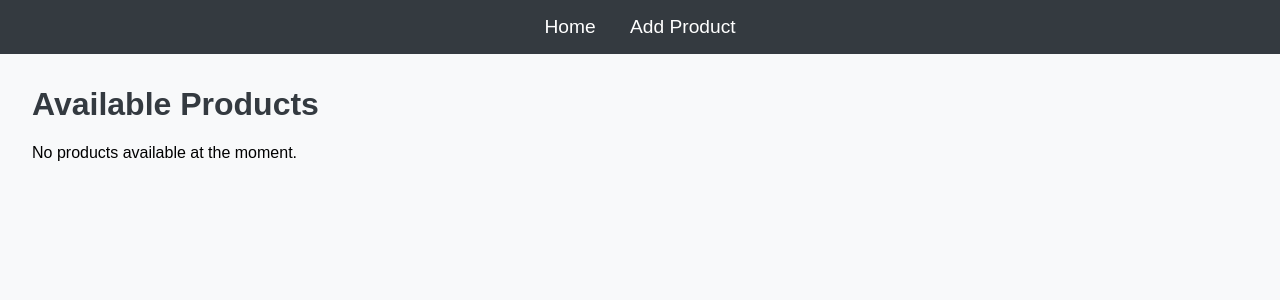
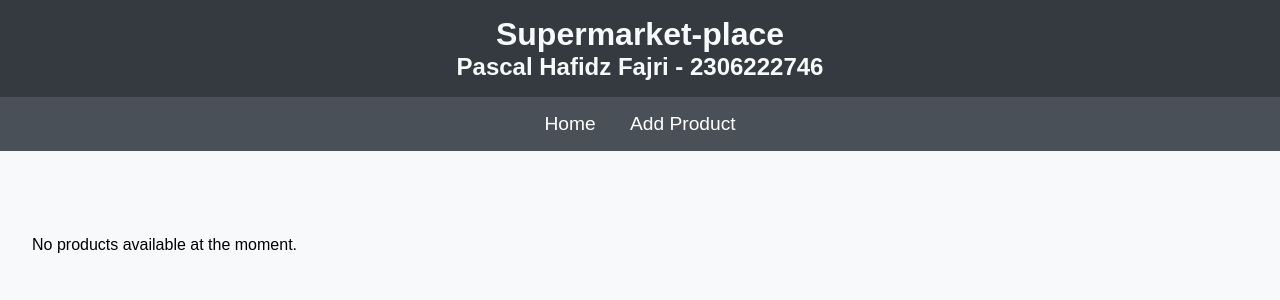
Before and after one commit to Scallss/supermarket-place, a Django app: page / in a window 1280 px wide. Shown: the top 300 px of the page. Run offline with Django 5.2, Linux system fonts and the light colour scheme; data that the repository does not hold is empty.

Commit message:
added project name and student id in page

```diff
--- a/main/templates/base.html
+++ b/main/templates/base.html
@@ -11,8 +11,14 @@
             padding: 0;
             background-color: #f8f9fa;
         }
+        header {
+            background-color: #343a40;
+            color: white;
+            padding: 1rem;
+            text-align: center;
+        }
         nav {
-            background-color: #343a40;
+            background-color: #495057;
             padding: 1rem;
             text-align: center;
         }
@@ -28,8 +34,9 @@
         .container {
             margin: 2rem;
         }
-        h1 {
-            color: #343a40;
+        h1, h2 {
+            margin: 0;
+            color: #f8f9fa;
         }
         button {
             background-color: #28a745;
@@ -45,6 +52,11 @@
     </style>
 </head>
 <body>
+    <header>
+        <h1>Supermarket-place</h1>
+        <h2>Pascal Hafidz Fajri - 2306222746</h2>
+    </header>
+
     <nav>
         <a href="{% url 'main:show_main' %}">Home</a>
         <a href="{% url 'main:add_product' %}">Add Product</a>
```
